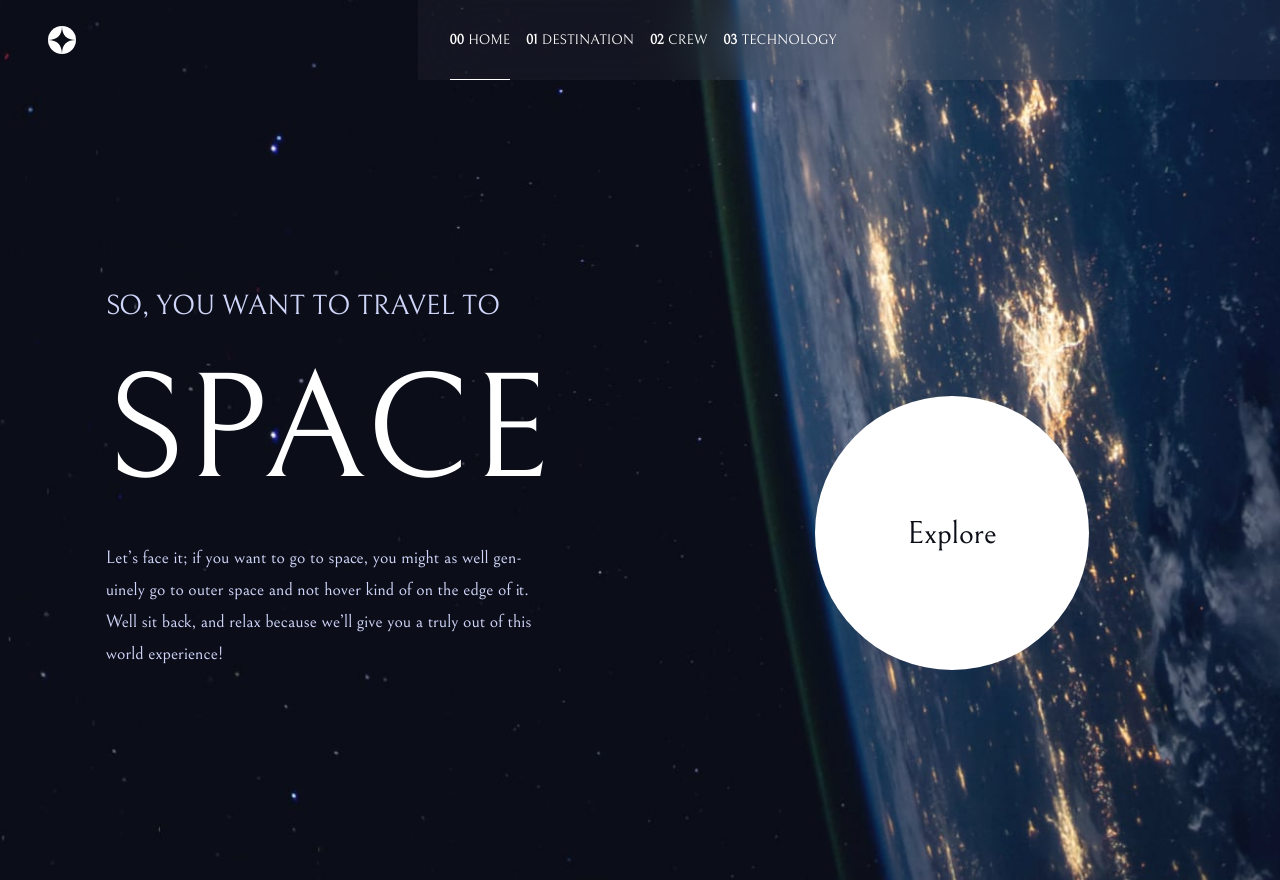
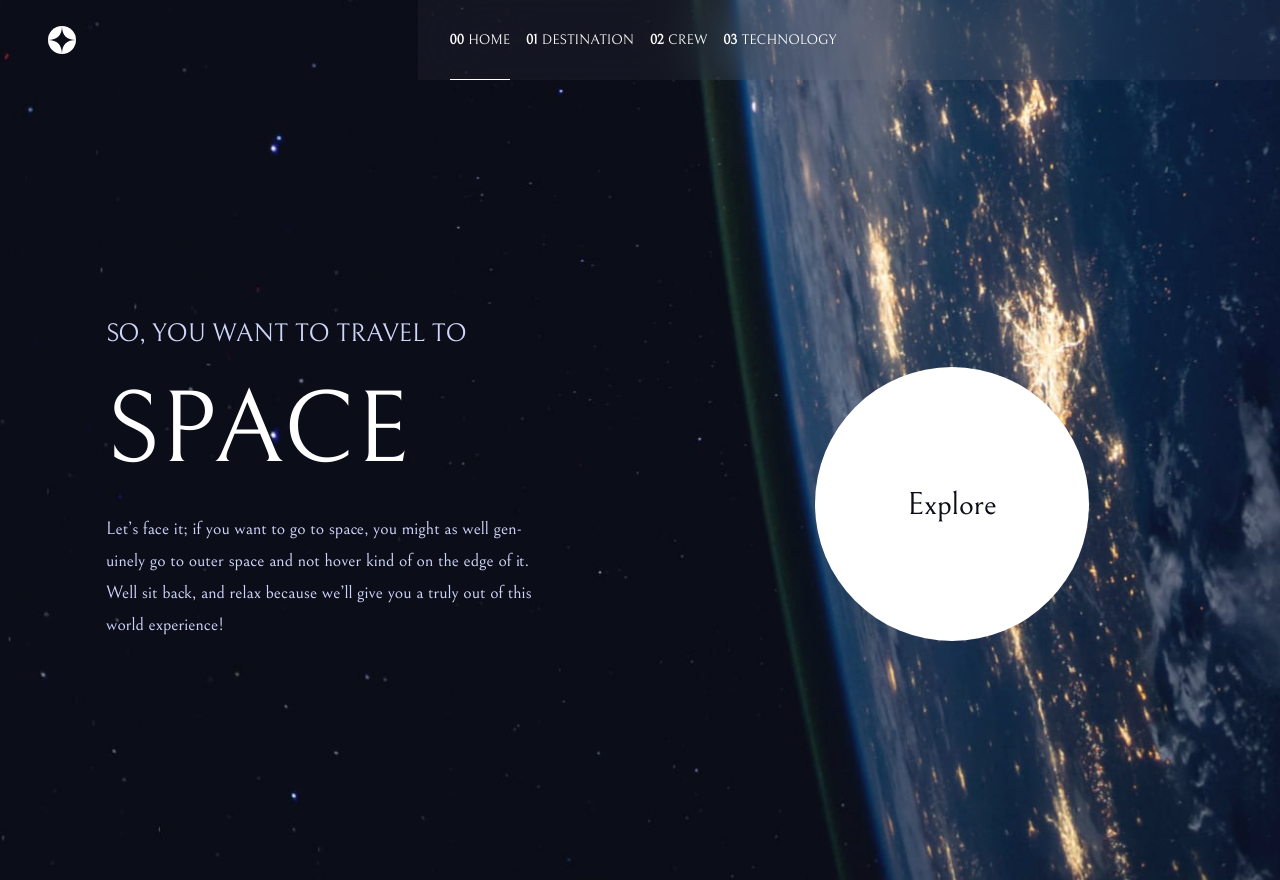
Before and after one commit to JoseIu/space-turism-web, an Angular app: page /home in a window 1280 px wide. Built offline with nearby package versions, Linux system fonts and the light colour scheme.

Commit message:
font-size to clamp

```diff
--- a/src/app/pages/home-page/home-page.component.scss
+++ b/src/app/pages/home-page/home-page.component.scss
@@ -40,23 +40,20 @@
     text-transform: uppercase;
   }
   &__subtitle {
-    font-size: 1.75rem;
+    font-size: clamp(1.5rem, 2vw, 1.75rem);
   }
   &__title {
-    font-size: 9.375rem;
+    font-size: clamp(5rem, 8vw, 9.375rem);
   }
   &__description {
     line-height: 2rem;
-    width: 27.75rem;
+    max-width: 27.75rem;
     font-size: 1.125rem;
     @media screen and (max-width: 650px) {
       line-height: 1.5rem;
     }
   }
   &__explore {
-    // width: 9.375rem;
-    // height: 9.375rem;
-
     width: 17.125rem;
     height: 17.125rem;
     font-size: 2rem;
```
